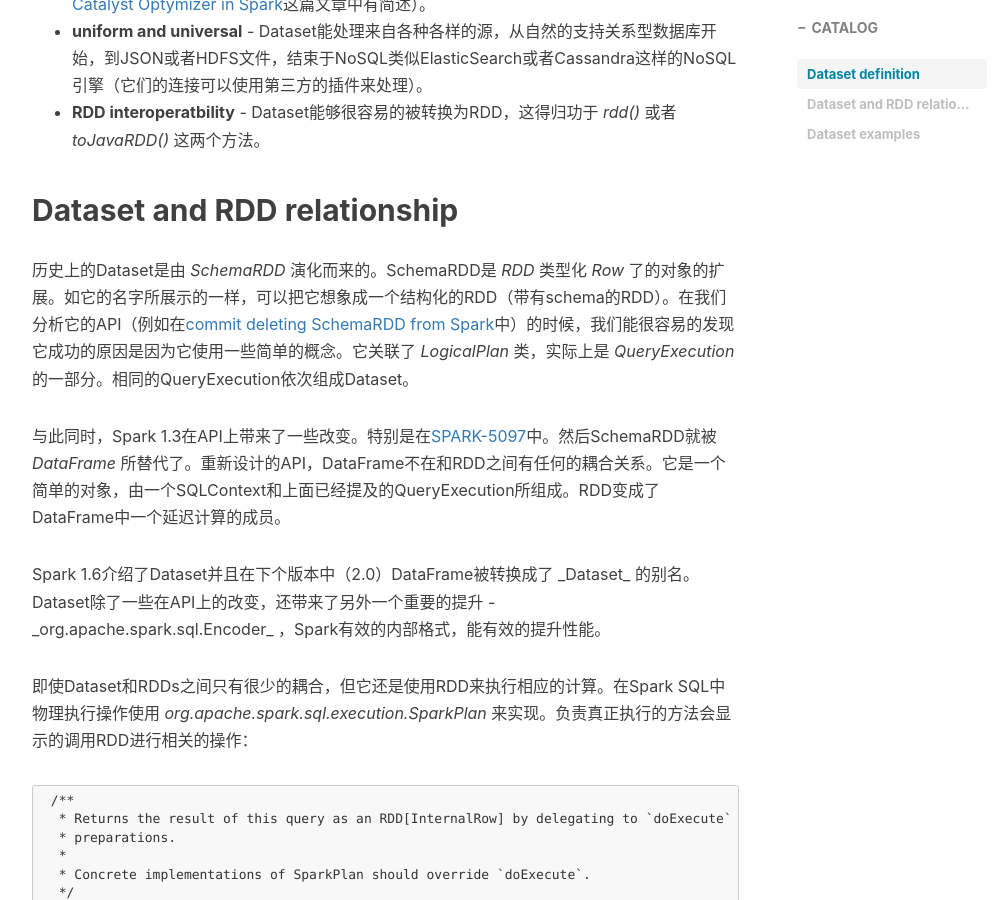
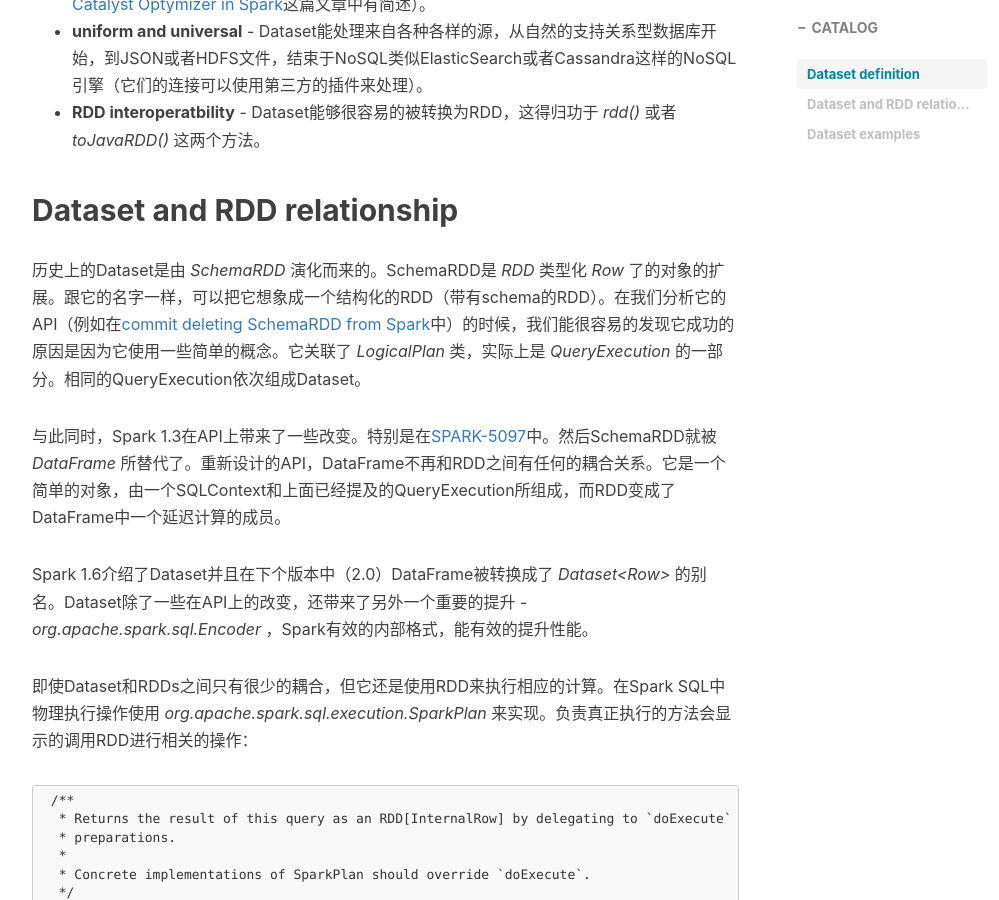
Before and after one commit to shoppingwang/shoppingwang.github.io, a Jekyll site: the page built from _posts/2017-12-06-dataset-in-spark-sql.md, in a window 1280 px wide and 900 px high, scrolled down 1396 px. Shown: the whole window, without its empty margins (233-1232 px from the left). Built offline with Jekyll 4.4.1, drawn with Linux system fonts in a browser that asks for light colours; nearby versions of some CDN libraries; comment, search, counter and statistics services are not loaded; some of the changed text lies outside the part shown.

Commit message:
dataset-in-spark-sql

```diff
--- a/_posts/2017-12-06-dataset-in-spark-sql.md
+++ b/_posts/2017-12-06-dataset-in-spark-sql.md
@@ -35,15 +35,15 @@
 
 ## Dataset and RDD relationship
 
-历史上的Dataset是由 _SchemaRDD_ 演化而来的。SchemaRDD是 _RDD_ 类型化 _Row_ 了的对象的扩展。如它的名字所展示的一样，可以把它想象成一个结构化的RDD（带有schema的RDD）。在我们分析它的API（例如在[commit deleting SchemaRDD from Spark][3]中）的时候，我们能很容易的发现它成功的原因是因为它使用一些简单的概念。它关联了 _LogicalPlan_ 类，实际上是 _QueryExecution_ 的一部分。相同的QueryExecution依次组成Dataset。
+历史上的Dataset是由 _SchemaRDD_ 演化而来的。SchemaRDD是 _RDD_ 类型化 _Row_ 了的对象的扩展。跟它的名字一样，可以把它想象成一个结构化的RDD（带有schema的RDD）。在我们分析它的API（例如在[commit deleting SchemaRDD from Spark][3]中）的时候，我们能很容易的发现它成功的原因是因为它使用一些简单的概念。它关联了 _LogicalPlan_ 类，实际上是 _QueryExecution_ 的一部分。相同的QueryExecution依次组成Dataset。
 
    [3]: https://github.com/apache/spark/commit/119f45d61d7b48d376cca05e1b4f0c7fcf65bfa8#diff-1b97e54687301e5840bb97e576f83ee6
 
-与此同时，Spark 1.3在API上带来了一些改变。特别是在[SPARK-5097][4]中。然后SchemaRDD就被 _DataFrame_ 所替代了。重新设计的API，DataFrame不在和RDD之间有任何的耦合关系。它是一个简单的对象，由一个SQLContext和上面已经提及的QueryExecution所组成。RDD变成了DataFrame中一个延迟计算的成员。
+与此同时，Spark 1.3在API上带来了一些改变。特别是在[SPARK-5097][4]中。然后SchemaRDD就被 _DataFrame_ 所替代了。重新设计的API，DataFrame不再和RDD之间有任何的耦合关系。它是一个简单的对象，由一个SQLContext和上面已经提及的QueryExecution所组成，而RDD变成了DataFrame中一个延迟计算的成员。
 
    [4]: https://issues.apache.org/jira/browse/SPARK-5097
 
-Spark 1.6介绍了Dataset并且在下个版本中（2.0）DataFrame被转换成了 _Dataset<Row>_ 的别名。Dataset除了一些在API上的改变，还带来了另外一个重要的提升 - _org.apache.spark.sql.Encoder_ ，Spark有效的内部格式，能有效的提升性能。
+Spark 1.6介绍了Dataset并且在下个版本中（2.0）DataFrame被转换成了 _Dataset\<Row\>_ 的别名。Dataset除了一些在API上的改变，还带来了另外一个重要的提升 \- _org.apache.spark.sql.Encoder_ ，Spark有效的内部格式，能有效的提升性能。
 
 即使Dataset和RDDs之间只有很少的耦合，但它还是使用RDD来执行相应的计算。在Spark SQL中物理执行操作使用 _org.apache.spark.sql.execution.SparkPlan_ 来实现。负责真正执行的方法会显示的调用RDD进行相关的操作：
 
```
Also changed, not shown: other parts of _posts/2017-12-06-dataset-in-spark-sql.md (+1 -1 lines).
